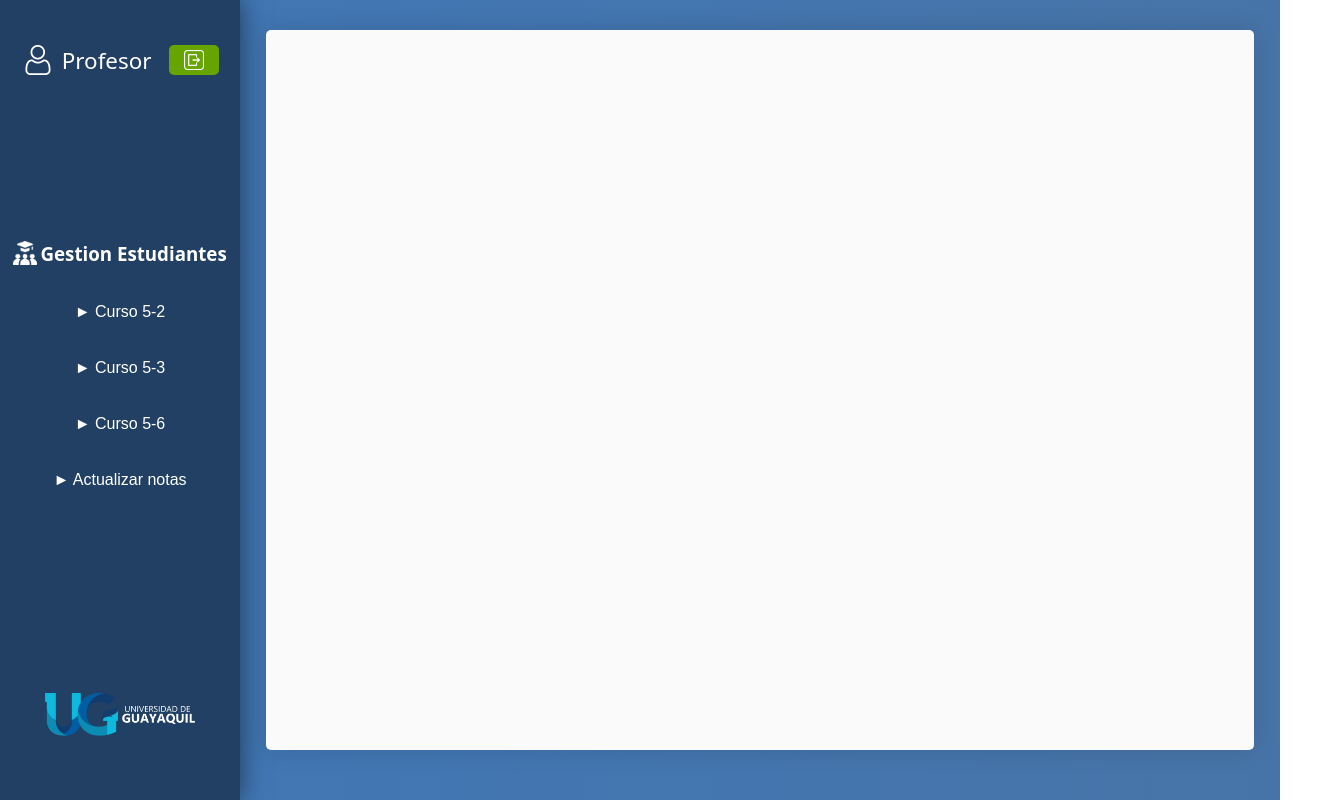
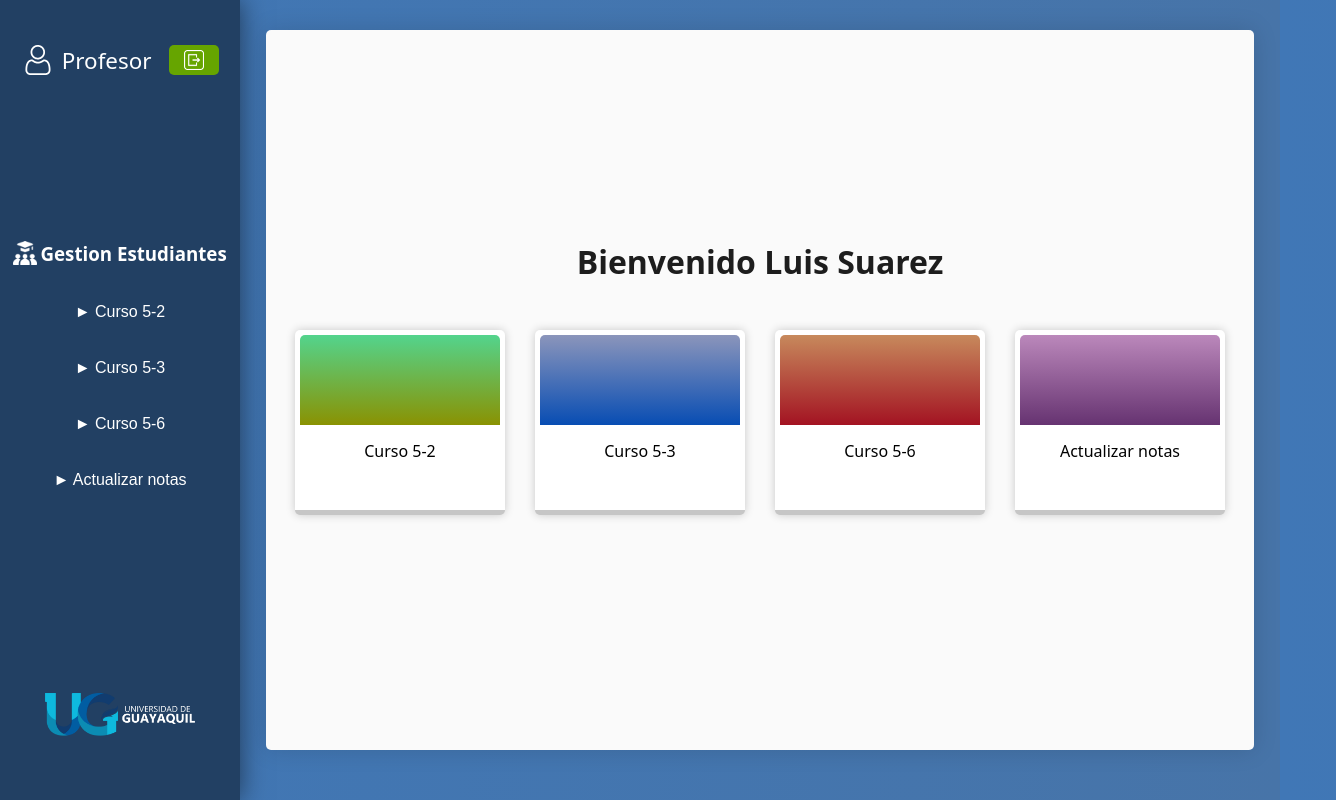
Before and after one commit to ErickCor24/IHM-Proyect, a React (Vite) app: page /Docente in a window 1280 px wide. Shown: the whole page, 1336 px wide, since content can reach past the window. Built offline with nearby package versions, Linux system fonts and the light colour scheme.

Commit message:
Registrar.jsx y Registrar.css

```diff
--- a/src/App.jsx
+++ b/src/App.jsx
@@ -3,6 +3,7 @@ import { Matriculacion } from './components/Content/Matriculacion.jsx';
 import { Inicio } from './components/Main/Inicio.jsx';
 import {BrowserRouter, Routes, Route } from 'react-router-dom';
 import { RedirectDocente } from './components/Main/RedirectDocente.jsx';
+import { RegistrarNota } from './components/ContentCourses/RegistrarNota.jsx';
 
 export function App(){
     return(
@@ -11,6 +12,7 @@ export function App(){
                 <Route path="/" element={<Inicio />} />
                 <Route path="/Secretaria/*" element={<RedirectSecretaria />} />
                 <Route path="/Docente/*" element={<RedirectDocente />} />
+                <Route path="/Registrar" element={<RegistrarNota />} />
             </Routes>
         </BrowserRouter>
     );
--- a/src/components/AsideContent/AsideContent.jsx
+++ b/src/components/AsideContent/AsideContent.jsx
@@ -39,8 +39,7 @@ function OptionsDocente () {
                     <Link className='link borrar-estudiante' to="/Docente/Curso5-2"><button className='btn-options'>&#9658; Curso 5-2</button></Link>
                     <Link className='link matricular-estudiante' to="/Docente/Curso5-3"><button className='btn-options'>&#9658; Curso 5-3</button></Link>
                     <Link className='link actualizar-estudiante' to="/Docente/Curso5-6"><button className='btn-options'>&#9658; Curso 5-6</button></Link>
-                    <Link className='link actualizar-notas' to="/Docente/Notas"><button className='btn-options'>&#9658; Actualizar notas</button></Link>
-
+                    <Link className='link actualizar-notas' to="/Docente/ActualizarNotas"><button className='btn-options'>&#9658; Actualizar notas</button></Link>
                 </div>
             </section>
 
--- a/src/components/ContentCourses/ContentCourses.css
+++ b/src/components/ContentCourses/ContentCourses.css
@@ -3,9 +3,13 @@
 }
 
 .content-table{
+    padding: 25px 0;
     width: 100%;
+    background-color: #fff;
+    border: 1px solid #d6d6d6;
+    box-shadow: 0 2px 15px 0 #2222;
+    border-radius: 5px;
     display: flex;
-    justify-content: center;
     align-items: center;
 }
 .table-notas{
@@ -13,7 +17,10 @@
     width: 97%;
     background-color: #fff;
     padding: 25px;
-    box-shadow: 0 0  25px #2224;
+    margin: 0 auto;
+
+    box-sizing: border-box;
+    border-collapse: collapse;
 }
 .table-notas th, .table-notas td {
     text-align: center;
@@ -23,13 +30,18 @@
     text-align: left;
 }
 .table-head th{
-    background-color: #dddddd;
-    padding: 10px;
     font-size: 1.3rem;
+    padding: 5px;
+    background-color: #4774a8;
+    color: #f8f8f8;
 }
 .table-row td{
-    border-bottom:2px solid #adadad;
-    padding: 10px;
+    text-align: center;
+    border: 1px solid #2222;
+    padding: 5px;
+}
+.table-notas tr{
+    transition: 0.1s;
 }
 .content-button{
     display: flex;
--- a/src/components/ContentCourses/ContentCourses.jsx
+++ b/src/components/ContentCourses/ContentCourses.jsx
@@ -1,4 +1,6 @@
+import { Link, Route, Routes } from 'react-router-dom';
 import './ContentCourses.css';
+import { RegistrarNota } from './RegistrarNota.jsx';
 export function ContentCourses ({course}) {
     return (
         <>
@@ -40,9 +42,14 @@ export function ContentCourses ({course}) {
                     </table>
                 </div>
                 <div className='content-button'>
-                        <button className='button-con'> Registrar</button>
+                    <Link to='/Registrar' ><button className='button-con'> Registrar</button></Link>
+
                 </div>
             </div>
+
+            <Routes>
+                <Route path='/Registrar' element={<RegistrarNota />}/>
+            </Routes>
         </>
     )
 }
--- /dev/null
+++ b/src/components/ContentCourses/RegistrarNota.jsx
@@ -0,0 +1,37 @@
+import { Layout } from '../LayoutProfesor/Layout'
+import './RegistrarNota.css'
+
+export function RegistrarNota() {
+  return (
+    <Layout>
+      <>
+      <div className="content">
+                <h1>Registrar notas estudiante</h1>
+                <div className="content-busq">
+                    <h3>CI Estudiante: </h3>
+                    <input className='input-ci' type='text' placeholder='Ingrese CI del estudiante'></input>
+                </div>
+                <div className='content-table'>
+                <table className='table-notas'>
+                        <tr className='table-head'>
+                            <th className='first-column'>Estudiante</th>
+                            <th className='second-column'>G.Formativa</th>
+                            <th className='third-column'>G.Práctica</th>
+                            <th className='fourth-column'>Acre. y Val.</th>
+                        </tr>
+                        <tr className='table-row'>
+                            <td className='first-column'>Jimmy Josue Paez Velasco</td>
+                            <td><input className='second-column' placeholder='0'></input></td>
+                            <td><input className='thrid-column' placeholder='0'></input></td>
+                            <td><input className='fourth-column' placeholder='0'></input></td>
+                        </tr>
+                </table>
+                </div>
+                <div className='content-button'>
+                        <button className='button-con'> Registrar</button>
+                </div>
+            </div>
+    </>
+    </Layout>
+  )
+}
--- a/src/components/Main/Home.css
+++ b/src/components/Main/Home.css
@@ -23,15 +23,28 @@
     }
 
     .two{
-        background: linear-gradient(to bottom, #45e4dc, #060c61);
+        background: linear-gradient(to bottom, #43c8c2, #060c61);
     }
 
     .three{
-        background: linear-gradient(to bottom, #791d1d, #aaaca7);
+        background: linear-gradient(to bottom, #cb26ac, #1289a3);
     }
 
     .four{
         background: linear-gradient(to bottom, #4f9753, #060c61);
+    }
+
+    .five{
+        background: linear-gradient(to bottom, #53d48d, #8a9202);
+    }
+    .six{
+        background: linear-gradient(to bottom, #8b95bb, #084db3);
+    }
+    .seven{
+        background: linear-gradient(to bottom, #c7895c, #a31322);
+    }
+    .eight{
+        background: linear-gradient(to bottom, #bb88bb, #663371);
     }
 }
 
--- a/src/components/Main/Home.jsx
+++ b/src/components/Main/Home.jsx
@@ -3,7 +3,32 @@ import { Link } from 'react-router-dom'
 export function HomeDocente () {
     return(
         <>
+            <section className='home-section'>
             <h1>Bienvenido Luis Suarez</h1>
+
+            <div className='cards-section'>
+
+                <Link  to='/Docente/Curso5-2' className='link-card card card-secretaria'>
+                        <div className='card-img-bg five'/>
+                        <label className='label-home'>Curso 5-2</label>
+                </Link>
+
+                <Link to='/Docente/Curso5-3' className='link-card card card-secretaria'>
+                        <div className='card-img-bg  six'/>
+                        <label className='label-home'>Curso 5-3</label>
+                </Link>
+
+                <Link to='/Docente/Curso5-6' className='link-card card card-secretaria'>
+                    <div className='card-img-bg seven'/>
+                    <label className='label-home'>Curso 5-6</label>
+                </Link>
+
+                <Link to='/Docente/ActualizarNotas' className='link-card card card-secretaria'>
+                    <div className='card-img-bg eight'/>
+                    <label className='label-home'>Actualizar notas</label>
+                </Link>
+            </div>
+        </section>
         </>
     )
 }
@@ -12,7 +37,7 @@ export function HomeDocente () {
 export function HomeSecretaria () {
     return(
         <section className='home-section'>
-            <h1>Bienvenido Monica Mendoza</h1>
+            <h1>Bienvenida Monica Mendoza</h1>
 
             <div className='cards-section'>
 
--- a/src/components/Main/RedirectDocente.jsx
+++ b/src/components/Main/RedirectDocente.jsx
@@ -5,16 +5,18 @@ import { Delete } from '../Content/Delete.jsx';
 import { Update } from '../Content/Update.jsx';
 import { ContentCourses } from '../ContentCourses/ContentCourses.jsx';
 import { UpdateGrade } from '../ContentCourses/UpdateGrade.jsx';
+import { HomeDocente } from './Home.jsx';
 
 export function RedirectDocente (){
     return (
         <>
             <Layout>
                 <Routes>
+                    <Route path='/' element = {<HomeDocente/>}/>
                     <Route path='/Curso5-2' element = {<ContentCourses course='Curso 5-2'/>}/>
                     <Route path='/Curso5-3' element = {<ContentCourses course='Curso 5-3'/>}/>
                     <Route path='/Curso5-6' element = {<ContentCourses course='Curso 5-6'/>}/>
-                    <Route path='/Notas' element = {<UpdateGrade/>}/>
+                    <Route path='/ActualizarNotas' element = {<UpdateGrade/>}/>
                 </Routes>
             </Layout>
         </>
```
Also changed, not shown: src/components/ContentCourses/RegistrarNota.css (added).
